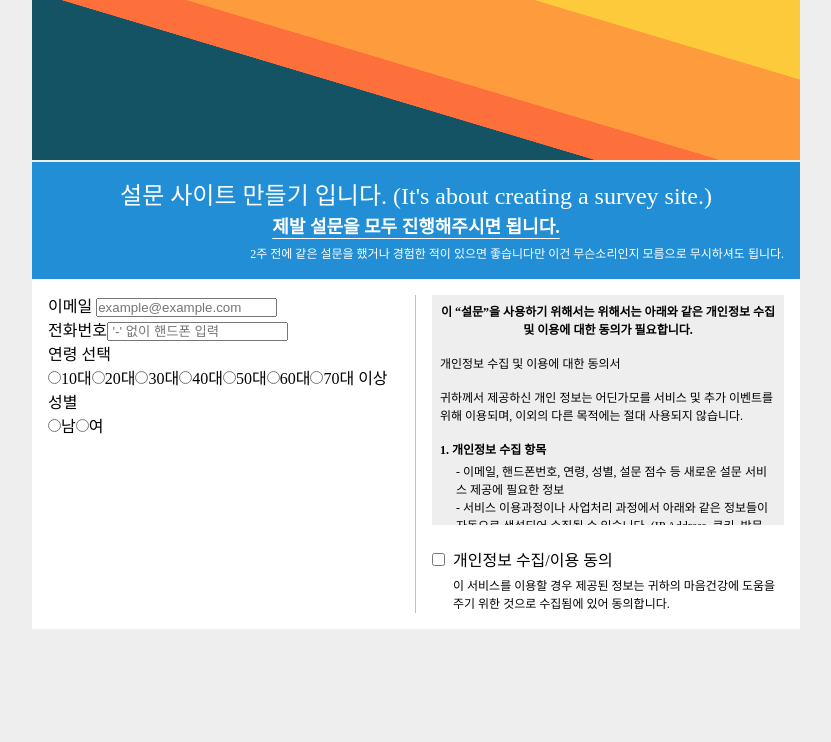
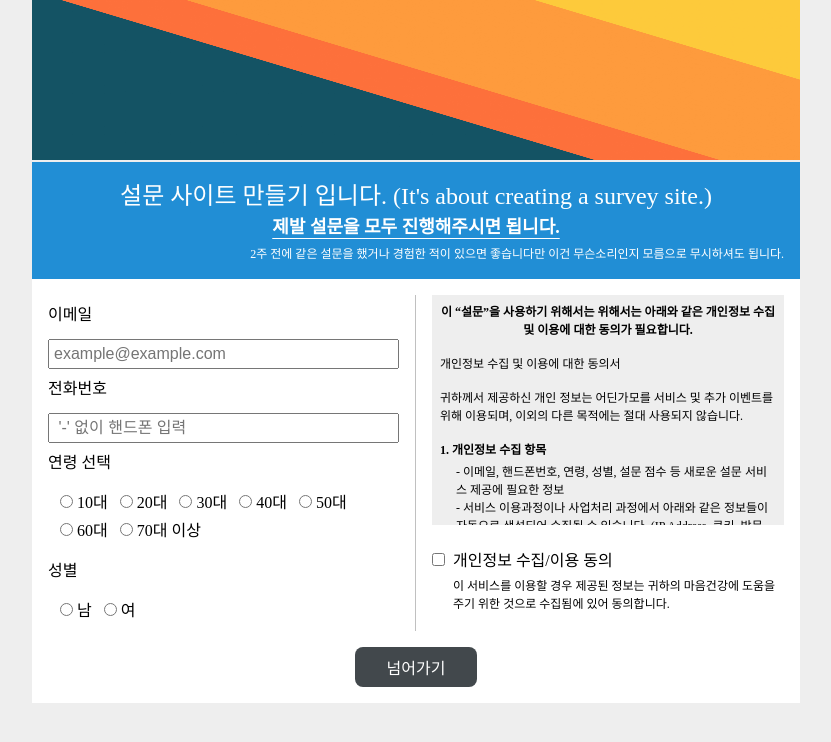
Before and after one commit to jmeno1011/survey-temp, a Next.js app: page / in a window 1280 px wide. Shown: the top 742 px of the page, without its empty margins (224-1055 px from the left). Built offline with nearby package versions, Linux system fonts and the light colour scheme.

Commit message:
add next button

```diff
--- a/src/components/home/InfoInputForm.module.css
+++ b/src/components/home/InfoInputForm.module.css
@@ -13,3 +13,33 @@
     border-right: 1px solid silver;
   }
 }
+
+.inputRow{
+  display: flex;
+  flex-direction: column;
+}
+.inputRow label{
+  padding: 8px 0;
+  margin-bottom: 4px;
+}
+
+.inputRow > input, .inputRadio {
+  padding: 4px;
+  font-size: 1rem;
+  outline: none;
+}
+
+.inputRow > input:focus{
+  border: 2px solid rgb(33, 142, 213);
+}
+
+.inputRadio{
+  display: flex;
+  flex-flow: row wrap;
+}
+.inputRadio label{
+  padding: 0 4px;
+}
+.inputRadio input{
+  margin: 0 4px;
+}
--- a/src/components/home/InfoInputForm.tsx
+++ b/src/components/home/InfoInputForm.tsx
@@ -18,7 +18,7 @@ interface InfoInputFormProps {
 const InfoInputForm = ({ email, setEmail, phone, phoneRef, onChangePhone, ages, setAges, sex, setSex }: InfoInputFormProps) => {
   return (
     <div className={styles.layout}>
-      <div className="input-row">
+      <div className={styles.inputRow}>
         <label>이메일 </label>
         <input
           type={"email"}
@@ -27,7 +27,7 @@ const InfoInputForm = ({ email, setEmail, phone, phoneRef, onChangePhone, ages,
           placeholder="example@example.com"
         />
       </div>
-      <div className="input-row">
+      <div className={styles.inputRow}>
         <label>전화번호</label>
         <input
           type={"text"}
@@ -37,9 +37,9 @@ const InfoInputForm = ({ email, setEmail, phone, phoneRef, onChangePhone, ages,
           placeholder=" '-' 없이 핸드폰 입력"
         />
       </div>
-      <div className="input-row">
+      <div className={styles.inputRow}>
         <label>연령 선택 </label>
-        <div className="input-radio">
+        <div className={styles.inputRadio}>
           {agesRange.map((age: string) => (
             <label key={age}>
               <input
@@ -54,9 +54,9 @@ const InfoInputForm = ({ email, setEmail, phone, phoneRef, onChangePhone, ages,
           ))}
         </div>
       </div>
-      <div className="input-row">
+      <div className={styles.inputRow}>
         <label>성별 </label>
-        <div className="input-radio">
+        <div className={styles.inputRadio}>
           <label>
             <input
               type={"radio"}
--- a/src/pages/index.tsx
+++ b/src/pages/index.tsx
@@ -37,6 +37,21 @@ export default function Home() {
     }
   }
 
+  const onClickNext = ()=>{
+    if (phone === "" || phone.length !== 13) {
+      alert("핸드폰 번호를 입력해주세요.");
+    } else if (sex === "") {
+      alert("성별을 선택해주세요.");
+    } else if (ages === "") {
+      alert("연령대를 선택해주세요.");
+    } else if (!check) {
+      alert("개인정보 수집/이용에 동의해주세요.");
+    }
+    // else {
+    //   setAgree(true);
+    // }
+  }
+
   return (
     <>
       <Head>
@@ -61,6 +76,9 @@ export default function Home() {
           />
           <Privacy check={check} setCheck={setCheck} />
         </div>
+        <div className={styles.btnCenter} onClick={onClickNext}>
+          <button disabled={!check}>넘어가기</button>
+        </div>
       </main>
     </>
   )
--- a/src/styles/Home.module.css
+++ b/src/styles/Home.module.css
@@ -1,4 +1,4 @@
-.main{
+.main {
   background-color: #fff;
 }
 
@@ -15,6 +15,33 @@
     flex-direction: row;
   }
 }
-.wrapper{
+
+.wrapper {
   padding: 16px;
 }
+
+.btnCenter {
+  padding: 0 16px 16px;
+  display: flex;
+  justify-content: center;
+  align-items: center;
+}
+
+.btnCenter button {
+  background-color: rgb(33 142 213);
+  outline: none;
+  border: 0;
+  color: #fff;
+  padding: 8px 32px;
+  border-radius: 8px;
+  font-size: 1rem;
+  cursor: pointer;
+}
+
+.btnCenter button:disabled {
+  background-color: rgb(66, 72, 76);
+}
+
+.btnCenter button:hover:enabled {
+  background-color: rgb(36, 91, 127);
+}
```
